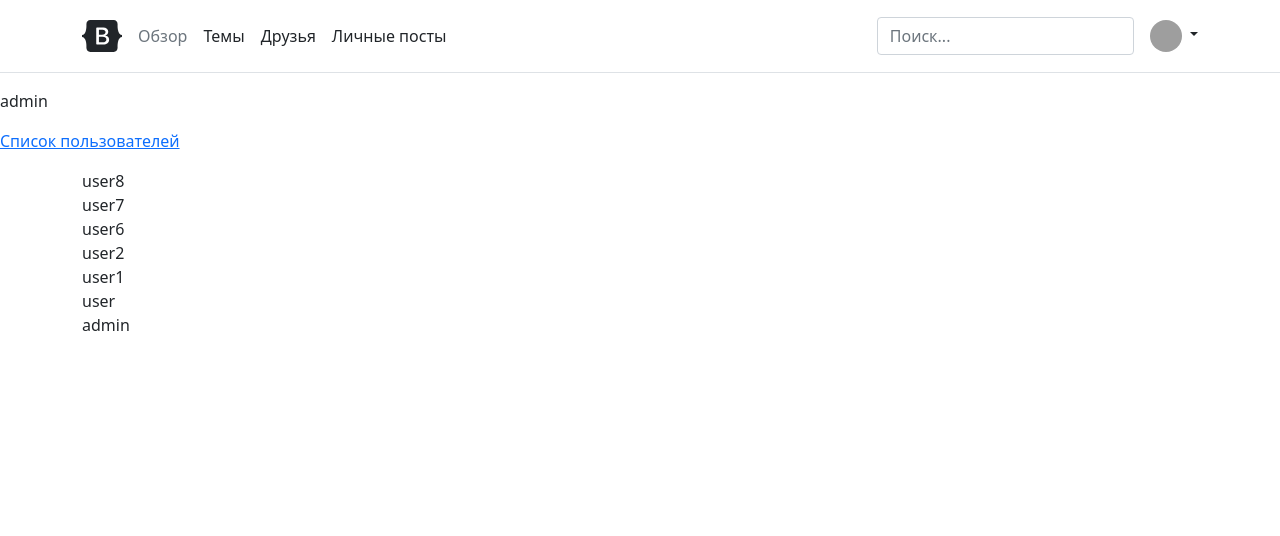
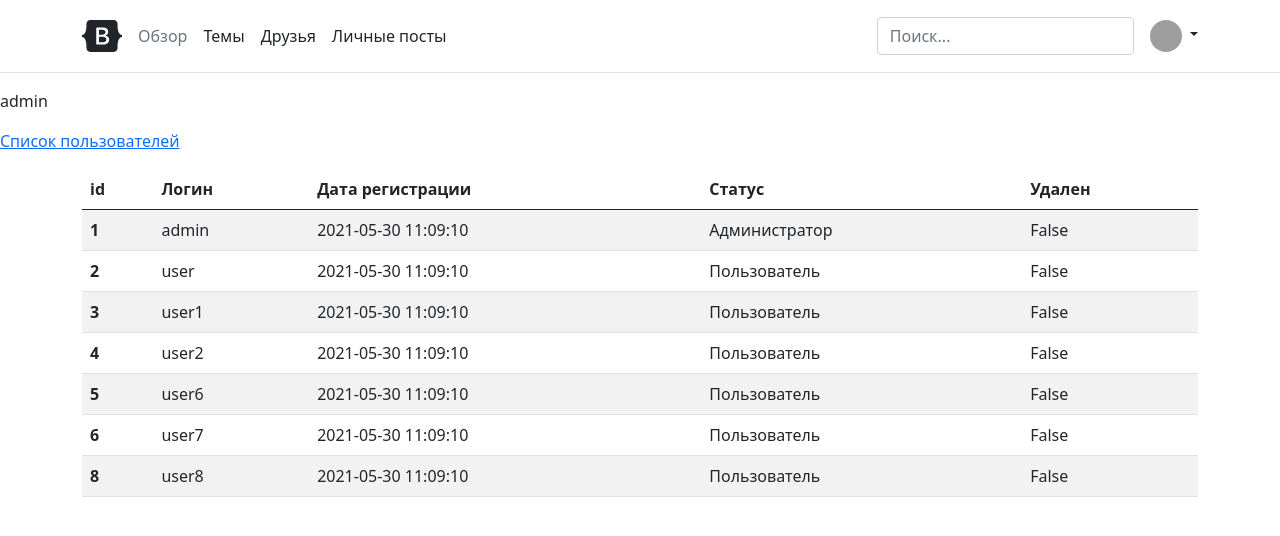
Before and after one commit to Dead-Ded/Flask_Project, a Flask app: page /users in a window 1280 px wide. Shown: the top 536 px of the page. Run offline with Flask 2, Linux system fonts and the light colour scheme; a user stored in the database is signed in; data comes from the database, SQL or seed files in the repository; both versions use the stored data as it was after the commit; some libraries are stand-ins or nearby versions; grey boxes are pictures that could not be loaded.

Commit message:
Первый сервер

```diff
--- a/app.py
+++ b/app.py
@@ -66,7 +66,7 @@ def users():  # Возвращает админу список пользова
     if current_user.login != 'admin':
         return "Доступ запрещен"
     db_sess = db_session.create_session()
-    users = db_sess.query(User).order_by(User.login.desc())  # Присвоение переменной таблицы БД
+    users = db_sess.query(User).order_by(User.id.asc())  # Присвоение переменной таблицы БД
     return render_template('users.html', users=users)
 
 
--- /dev/null
+++ b/data/user_status.py
@@ -0,0 +1,18 @@
+import sqlalchemy
+from flask_login import UserMixin
+from werkzeug.security import generate_password_hash, check_password_hash
+from .db_session import SqlAlchemyBase
+from sqlalchemy.orm import relationship
+
+
+class UserStatus(SqlAlchemyBase, UserMixin):
+    __tablename__ = 'user_status'  # Подключение к таблице 'users_status' базы данных
+
+    id = sqlalchemy.Column(sqlalchemy.Integer, primary_key=True, autoincrement=True)  # Выбор столбца
+    status = sqlalchemy.Column(sqlalchemy.String, nullable=True)
+
+    users = relationship("User")
+
+
+    def __repr__(self):
+        return f'{self.status}'  # возвращает статус
--- a/templates/index.html
+++ b/templates/index.html
@@ -94,8 +94,19 @@
                         </ul>
                     </div>
                 {% else %}
-                    <li><a class="dropdown-item" href="{{ url_for('login') }}">Войти</a></li>
-                    <li><a class="dropdown-item" href="{{ url_for('register') }}">Зарегистрироваться</a></li>
+                    <div class="dropdown text-end">
+                        <a href="#" class="d-block link-dark text-decoration-none dropdown-toggle"
+                           id="dropdownUser1" data-bs-toggle="dropdown" aria-expanded="false">
+                            <img src="https://www.yarkiy.ru//system/uploads/preview/good/32968/58_slate_grey.jpg"
+                                            alt="mdo" width="32" height="32" class="rounded-circle">
+                        </a>
+                        <ul class="dropdown-menu text-small" aria-labelledby="dropdownUser1">
+                            <li><a class="dropdown-item" href="{{ url_for('login') }}">Войти</a></li>
+                            <li><a class="dropdown-item" href="{{ url_for('register') }}">Зарегистрироваться</a></li>
+                        </ul>
+                    </div>
+<!--                    <li><a class="dropdown-item" href="{{ url_for('login') }}">Войти</a></li>  -->
+<!--                    <li><a class="dropdown-item" href="{{ url_for('register') }}">Зарегистрироваться</a></li>  -->
                 {% endif %}
             </div>
         </div>
--- a/templates/users.html
+++ b/templates/users.html
@@ -1,9 +1,26 @@
 {% extends "index.html" %}
 
 {% block content %}
+    <table class="table table-striped">
+  <thead>
+      <th scope="col">id</th>
+      <th scope="col">Логин</th>
+      <th scope="col">Дата регистрации</th>
+      <th scope="col">Статус</th>
+      <th scope="col">Удален</th>
+    </tr>
+  </thead>
+  <tbody>
   {% for user in users %}
-    <div>
-      {{ user.login }}
-    </div>
+    <tr>
+      <th scope="row">{{ user.id }}</th>
+      <td>{{ user.login }}</td>
+      <td>{{ user.registration_date }}</td>
+      <td>{{ user.status}}</td>
+      <td>{{ user.deleted }}</td>
+    </tr>
+
   {% endfor %}
+  </tbody>
+  </table>
 {% endblock %}
```
Also changed, not shown: data/user.py (+8 -0 lines), db/db.db, user_deleted.py (added).
